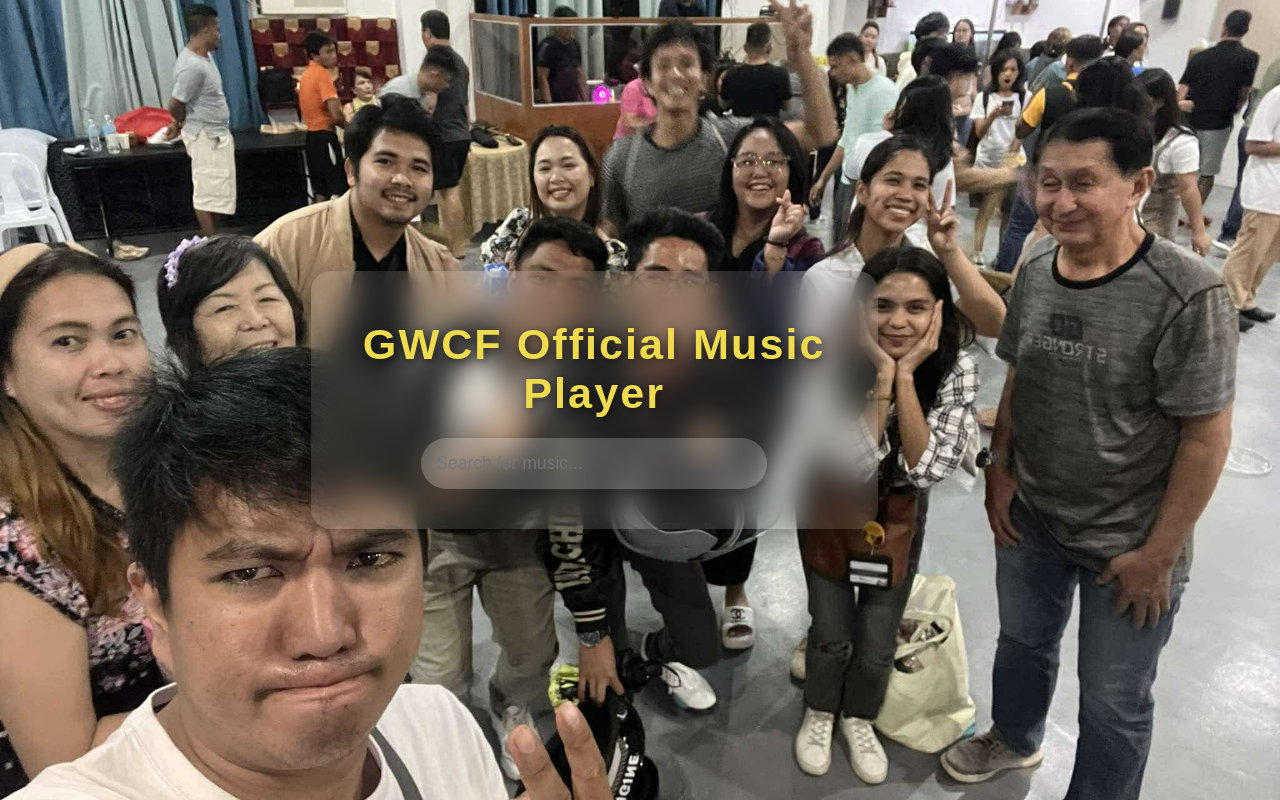
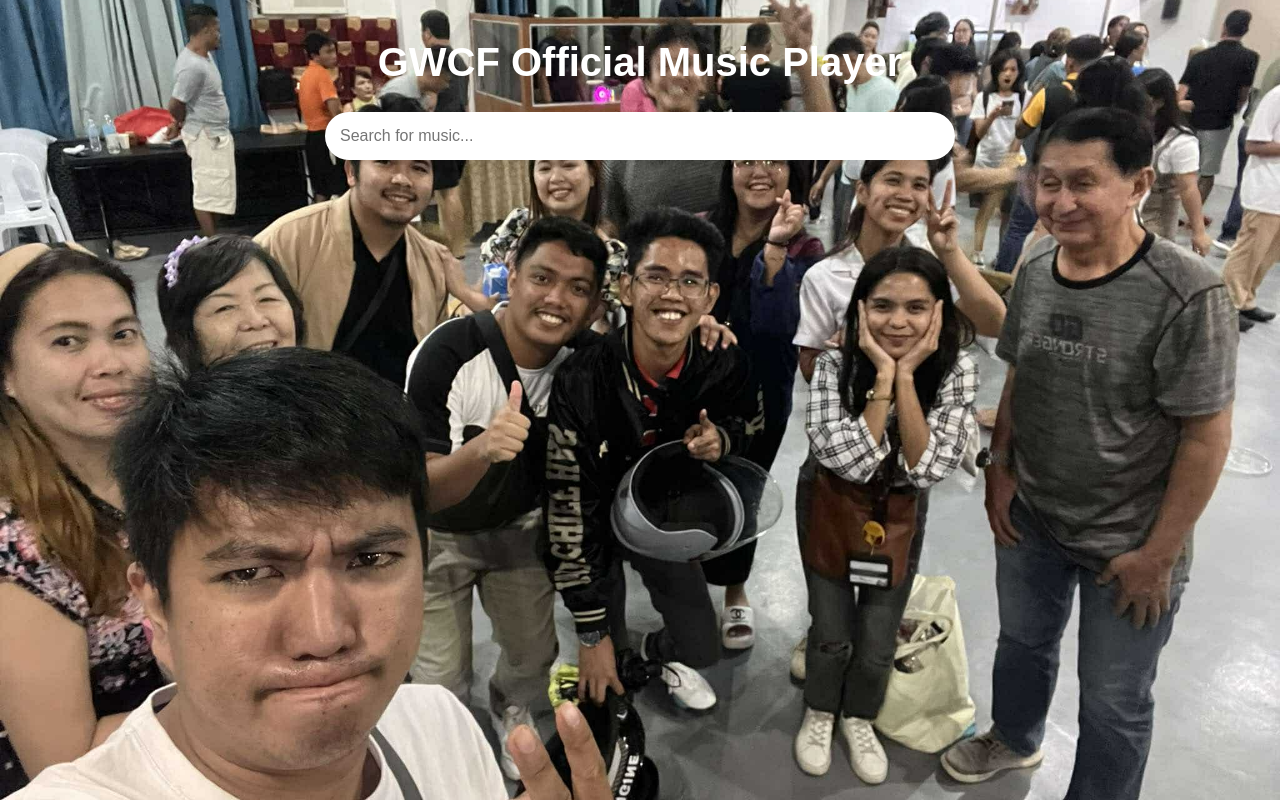
Before and after one commit to romeskie02/music-player, a React (Create React App) app: page / in a window 1280 px wide. Built offline with nearby package versions, Linux system fonts and the light colour scheme.

Commit message:
just changed

```diff
--- a/src/App.css
+++ b/src/App.css
@@ -1,153 +1,100 @@
-/* General Styles */
 body {
   margin: 0;
-  font-family: 'Poppins', sans-serif;
-  background-image: url(/public/img1.jpg);
-  color: white;
-  display: flex;
-  justify-content: center;
-  align-items: center;
-  height: 100vh;
-  overflow: hidden;
-  background-size: cover; /* Optional: Ensures the image covers the entire element */
-  background-position: center;
+  padding: 0;
+  font-family: Arial, sans-serif;
+  background: url('/public/img1.jpg') no-repeat center center fixed;
+  background-size: cover;
+  color: #fff;
 }
 
 .app {
   text-align: center;
   padding: 20px;
-  background: rgba(255, 255, 255, 0.1);
-  backdrop-filter: blur(15px);
-  border-radius: 20px;
-  box-shadow: 0 8px 32px rgba(0, 0, 0, 0.4);
-  width: 80%;
-  max-width: 800px;
-  transition: transform 0.4s ease-in-out;
 }
 
-.app:hover {
-  transform: translateY(-5px);
+.search-container {
+  display: flex;
+  flex-direction: column;
+  align-items: center;
+  margin-top: 20px;
+}
+
+.search-bar {
+  width: 80%;
+  max-width: 600px;
+  padding: 15px;
+  border: none;
+  border-radius: 25px;
+  box-shadow: 0 4px 8px rgba(0, 0, 0, 0.1);
+  font-size: 16px;
+  outline: none;
+}
+
+.search-bar:focus {
+  box-shadow: 0 4px 8px rgba(0, 0, 0, 0.3);
+}
+
+.suggestions-list {
+  list-style-type: none;
+  padding: 0;
+  margin: 10px 0;
+  width: 80%;
+  max-width: 600px;
+  background: rgba(0, 0, 0, 0.7);
+  border-radius: 10px;
+}
+
+.suggestions-list li {
+  padding: 10px;
+  border-bottom: 1px solid rgba(255, 255, 255, 0.2);
+  cursor: pointer;
+}
+
+.suggestions-list li:hover {
+  background: rgba(255, 255, 255, 0.1);
+}
+
+.video-container {
+  display: flex;
+  justify-content: center;
+  margin: 20px auto;
+  max-width: 100%;
+}
+
+.video-container iframe {
+  border: none;
+  width: 100%;
+  max-width: 640px;
+  height: 390px;
+}
+
+.error-message {
+  font-size: larger;
+  font-weight: bolder;
+  color: #ffffff;
+  background: rgba(255, 0, 0, 0.1);
+  border: 1px solid #ff4d4d;
+  padding: 10px;
+  border-radius: 5px;
+  width: 80%;
+  max-width: 600px;
+  text-align: center;
+  margin: 20px auto;
 }
 
 h1 {
-  font-size: 2.7rem;
-  margin-bottom: 20px;
-  color: #f0db4f;
-  text-shadow: 2px 2px 10px rgba(0, 0, 0, 0.6);
-  letter-spacing: 2px;
+  text-align: center;
+  font-size: 2.5em;
+  color: #fff;
+  margin-top: 20px;
 }
 
-/* Search Bar Styles */
-.search-container {
-  position: relative;
-  display: flex;
-  justify-content: center;
-  margin-bottom: 20px;
+@media (max-width: 768px) {
+  .search-bar {
+    width: 90%;
+  }
+
+  .suggestions-list {
+    width: 90%;
+  }
 }
-
-.search-bar {
-  width: 60%;
-  padding: 15px;
-  border: none;
-  border-radius: 50px;
-  outline: none;
-  font-size: 1.1rem;
-  background-color: rgba(255, 255, 255, 0.2);
-  color: white;
-  box-shadow: 0 4px 15px rgba(0, 0, 0, 0.2);
-  transition: box-shadow 0.3s ease-in-out, background-color 0.3s ease-in-out;
-}
-
-.search-bar:focus {
-  box-shadow: 0 0 20px rgba(240, 219, 79, 0.8);
-  background-color: rgba(255, 255, 255, 0.3);
-}
-
-/* Search Button */
-.search-button {
-  padding: 15px 30px;
-  margin-left: 10px;
-  border: none;
-  border-radius: 50px;
-  background: #f0db4f;
-  color: #333;
-  font-size: 1.1rem;
-  cursor: pointer;
-  transition: background 0.3s ease-in-out, box-shadow 0.3s ease-in-out;
-}
-
-.search-button:hover {
-  background: #ffe600;
-  box-shadow: 0 8px 20px rgba(240, 219, 79, 0.6);
-}
-
-/* Suggestions List */
-.suggestions-list {
-  position: absolute;
-  top: 105%;
-  left: 0;
-  width: 100%;
-  background-color: rgba(255, 255, 255, 0.95);
-  border-radius: 8px;
-  max-height: 200px;
-  overflow-y: auto;
-  z-index: 10;
-  box-shadow: 0 4px 20px rgba(0, 0, 0, 0.1);
-  padding: 0;
-  margin: 0;
-  transition: opacity 0.3s ease-in-out;
-  opacity: 0;
-  visibility: hidden;
-}
-
-.search-bar:focus + .suggestions-list,
-.suggestions-list:hover {
-  opacity: 1;
-  visibility: visible;
-}
-
-.suggestions-list li {
-  list-style-type: none;
-  padding: 10px 15px;
-  cursor: pointer;
-  transition: background 0.2s ease-in-out, transform 0.2s ease-in-out;
-  color: #333;
-  font-weight: bold;
-}
-
-.suggestions-list li:hover {
-  background-color: #f0db4f;
-  color: #333;
-  transform: scale(1.03);
-}
-
-/* Video Container */
-.video-container {
-  margin-top: 20px;
-  box-shadow: 0 4px 15px rgba(0, 0, 0, 0.4);
-  border-radius: 12px;
-  overflow: hidden;
-  transition: transform 0.3s ease-in-out;
-}
-
-.video-container:hover {
-  transform: scale(1.02);
-}
-
-.video-container iframe {
-  border-radius: 12px;
-}
-
-/* Scrollbar for Suggestions */
-.suggestions-list::-webkit-scrollbar {
-  width: 8px;
-}
-
-.suggestions-list::-webkit-scrollbar-thumb {
-  background-color: #f0db4f;
-  border-radius: 4px;
-}
-
-.suggestions-list::-webkit-scrollbar-thumb:hover {
-  background-color: #ffe600;
-}
--- a/src/App.js
+++ b/src/App.js
@@ -1,33 +1,58 @@
-import React, { useState } from 'react';
+import React, { useState, useCallback } from 'react';
 import './App.css';
 import YouTube from 'react-youtube';
+import debounce from 'lodash.debounce';
 
 const App = () => {
   const [searchQuery, setSearchQuery] = useState('');
   const [suggestions, setSuggestions] = useState([]);
   const [videoId, setVideoId] = useState(null);
+  const [error, setError] = useState(null);
 
-  const apiKey = 'AIzaSyD9coAqRL1IC0iAwm2HOhKNwsGVBUOvuy0'; // Replace with your YouTube API key
+  const apiKey = 'AIzaSyAIR7_ncBYuYf1MeZzLSpWLnVLcnyWE0h8'; // Replace with your YouTube API key
 
-  const handleSearch = async (e) => {
-    setSearchQuery(e.target.value);
-    if (e.target.value.length > 2) {
+  // Debounced search function
+  const handleSearch = useCallback(
+    debounce(async (query) => {
+      if (query.length > 2) {
+        try {
           const response = await fetch(
-        `https://www.googleapis.com/youtube/v3/search?part=snippet&q=${encodeURIComponent(
-          e.target.value
-        )}&type=video&key=${apiKey}`
+            `https://www.googleapis.com/youtube/v3/search?part=snippet&type=video&q=${encodeURIComponent(query)}&key=${apiKey}`
           );
+          if (!response.ok) {
+            const errorData = await response.json();
+            throw new Error(`Error ${response.status}: ${errorData.error.message}`);
+          }
           const data = await response.json();
-      setSuggestions(data.items);
+          setSuggestions(data.items || []);
+          setError(null); // Clear error if successful
+        } catch (error) {
+          console.error('Error fetching data:', error);
+          setSuggestions([]);
+          setError('Limit nata sa qouta brother paabot napud ta next day kay limit raman ni. kaluwasan ramay libri');
+        }
       } else {
-      setSuggestions([]); // Hide suggestions when search query is too short
+        setSuggestions([]);
       }
+    }, 300),
+    []
+  );
+
+  const handleInputChange = (e) => {
+    const query = e.target.value;
+    setSearchQuery(query);
+    handleSearch(query);
   };
 
-  const selectSong = (videoId) => {
+  const selectVideo = (videoId) => {
+    if (videoId) {
       setVideoId(videoId);
       setSearchQuery('');
-    setSuggestions([]); // Clear suggestions after a selection
+      setSuggestions([]);
+      setError(null);
+    } else {
+      setError('Video is unavailable or invalid.');
+    }
   };
 
   const opts = {
@@ -45,7 +70,7 @@ const App = () => {
         <input
           type="text"
           value={searchQuery}
-          onChange={handleSearch}
+          onChange={handleInputChange}
           placeholder="Search for music..."
           className="search-bar"
         />
@@ -54,7 +79,7 @@ const App = () => {
             {suggestions.map((item) => (
               <li
                 key={item.id.videoId}
-                onClick={() => selectSong(item.id.videoId)}
+                onClick={() => selectVideo(item.id.videoId)}
               >
                 {item.snippet.title}
               </li>
@@ -63,7 +88,9 @@ const App = () => {
         )}
       </div>
 
-      {videoId && (
+      {error && <p className="error-message">{error}</p>} {/* Display error message if needed */}
+
+      {videoId && !error && (
         <div className="video-container">
           <YouTube videoId={videoId} opts={opts} />
         </div>
```
Lines whose indentation alone changed are shown as unchanged.
